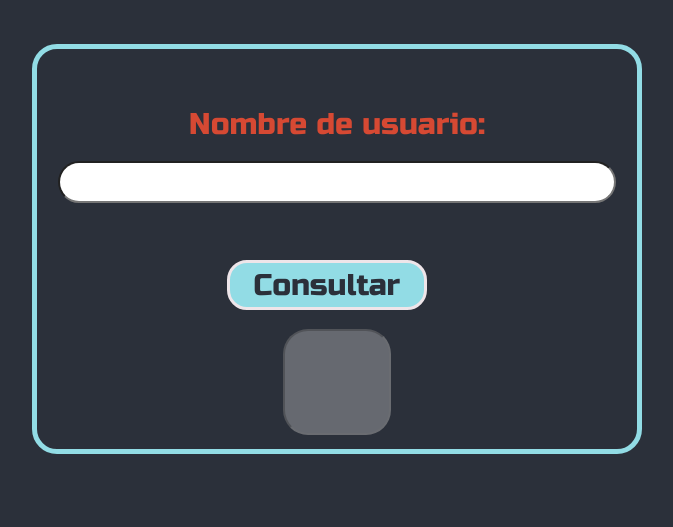
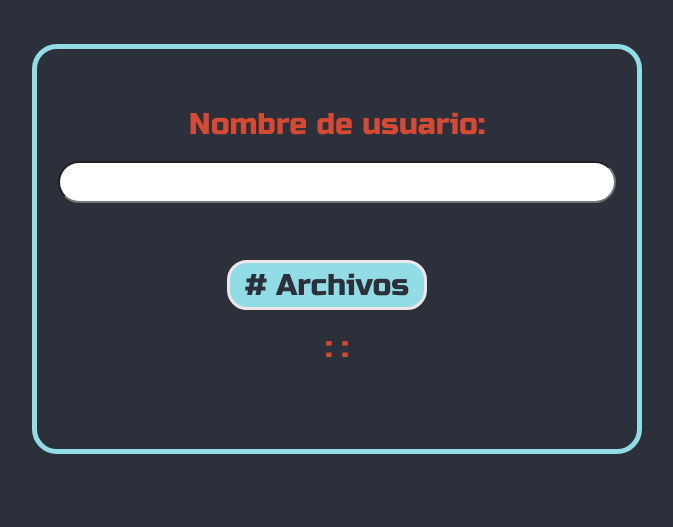
Before and after one commit to software-architecture-un/senderosun_wa, a React app: page /interface-files in a window 1280 px wide. Shown: the part 143-670 px from the top of the page, without its empty margins (303-976 px from the left). Built offline with nearby package versions, Linux system fonts and the light colour scheme; what react-google-maps would draw is missing.

Commit message:
SOAP Funcionando

```diff
--- a/src/index.js
+++ b/src/index.js
@@ -18,7 +18,7 @@ import UserListPlacesPage from './pages/user/ListPlaces/UserListPlacesPage'
 import UserListRoutesPage from './pages/user/ListRoutes/UserListRoutesPage'
 import PruebaSoap from './pages/soap/PruebaSoap'
 
-import SOAPPAge from './pages/SOAP/SOAPPage';
+import SOAPPAge from './pages/soap/SOAPPage';
 
 ReactDOM.render(
     <BrowserRouter style={{ background: 'red', }}>
--- a/src/pages/LoginPage/LoginPage.js
+++ b/src/pages/LoginPage/LoginPage.js
@@ -64,6 +64,8 @@ class LoginPage extends React.Component {
                     console.log(res)
                     window.location.href = '/user-data'
                 } else {
+                    console.log("MOSTRAR ERROR")
+                    console.log(res)
                     alert("Error: verificar el usuario y contraseña")
                     window.localStorage.clear()
                 }
--- a/src/pages/SOAP/SOAPPage.css
+++ b/src/pages/SOAP/SOAPPage.css
@@ -104,3 +104,8 @@
     border: 5px solid #EEE5E9;
     transform:  scale(0.95);
 }
+
+.SalidaConsultaSOAP {
+    font-size: 30px;
+    color: #D64933;
+}
--- a/src/pages/SOAP/SOAPPage.js
+++ b/src/pages/SOAP/SOAPPage.js
@@ -1,14 +1,55 @@
 import React from 'react';
 import './SOAPPage.css';
 import { Link } from 'react-router-dom';
+import DirectionGraphq from '../../components/conection/IpGraphql';
 
 class SOAPPage extends React.Component {
 
 
-    state = {}
+    state = {
+        EntradaDatosSOAP: "",
+        SalidaConsultaSOAP: ": :"
+    }
+
+    handleClick = e => {
+        console.log('--> PRUEBA SOAP')
+        const query = `
+          mutation{
+            getCountFiles(username:{
+              username: "${this.state.EntradaDatosSOAP}"
+            }){
+              value
+            }
+          }
+      `;
+
+        const url = DirectionGraphq;
+        const opts = {
+            method: "POST",
+            headers: { "Content-Type": "application/json" },
+            body: JSON.stringify({ query })
+        };
+
+        fetch(url, opts)
+            .then(res => res.json())
+            .then(res => {
+                if (this.state.EntradaDatosSOAP.length !== 0) {
+                    this.setState({
+                        SalidaConsultaSOAP: res.data.getCountFiles.value
+                    })
+                    // alert(`Se ha realizado la prueba de SOAP al grupo C => value: ${res.data.getCountFiles.value}`);
+                    console.log(res.data.getCountFiles);
+                } else {
+                    alert("Error: verificar campo ingresado");
+                }
+            })
+            .catch(console.error);
+    }
 
     handleChange = e => {
-
+        this.setState({
+            [e.target.name]: e.target.value,
+        })
     }
 
     render() {
@@ -24,15 +65,16 @@ class SOAPPage extends React.Component {
                     <label className="LabelSOAP" >Nombre de usuario:</label>
                     <br />
                     <br />
-                    <input onChange={this.handleChange} className="InputEntradaSOAP" name="EntradaDatosSOAP" />
+                    <input onChange={this.handleChange} className="InputEntradaSOAP" name="EntradaDatosSOAP" value={this.state.EntradaDatosSOAP} />
                     <br />
                     <br />
                     <br />
                     <br />
-                    <button className="BotonConsultarSOAP">Consultar</button>
+                    <button className="BotonConsultarSOAP" onClick={this.handleClick} ># Archivos</button>
                     <br />
                     <br />
-                    <input className="InputSalidaSOAP" name="SalidaConsultaSOAP" disabled value="2" />
+                    {/* <input onChange={this.handleChange} className="InputSalidaSOAP" name="SalidaConsultaSOAP" value={this.state.SalidaConsultaSOAP} /> */}
+                    <label className="SalidaConsultaSOAP" >{this.state.SalidaConsultaSOAP}</label>
                     <br />
                     <br />
                 </div>
--- a/src/pages/soap/PruebaSoap.js
+++ b/src/pages/soap/PruebaSoap.js
@@ -1,13 +1,13 @@
 import React from 'react';
 import DirectionGraphq from '../../components/conection/IpGraphql';
 
-class PruebaSoap extends React.Component{
-  state= {
-    CampoUsername:"",
-    value:""
+class PruebaSoap extends React.Component {
+  state = {
+    CampoUsername: "",
+    value: ""
   }
 
-  handleClick = e =>{
+  handleClick = e => {
     console.log('--> PRUEBA SOAP')
     const query = `
       mutation{
@@ -29,10 +29,13 @@ class PruebaSoap extends React.Component{
     fetch(url, opts)
       .then(res => res.json())
       .then(res => {
-            if(this.state.CampoUsername.length!==0 ){
+        if (this.state.CampoUsername.length !== 0) {
+          this.setState({
+            value: res.data.getCountFiles.value
+          })
           alert(`Se ha realizado la prueba de SOAP al grupo C => value: ${res.data.getCountFiles.value}`);
           console.log(res.data.getCountFiles);
-            }else{
+        } else {
           alert("Error: verificar campo ingresado");
         }
       })
@@ -47,13 +50,13 @@ class PruebaSoap extends React.Component{
 
   }
 
-  render(){
+  render() {
     const MiSoap = this.state.value
-    return(
+    return (
       <div className="PruebaSoap">
         <h1>Prueba SOAP</h1>
         <label>username</label>
-        <input onChange={this.handleChange} name="CampoUsername" value={this.state.CampoUsername}/>
+        <input onChange={this.handleChange} name="CampoUsername" value={this.state.CampoUsername} />
         <div>
           <button onClick={this.handleClick}>Comprobar Soap</button>
         </div>
```
Lines whose indentation alone changed are shown as unchanged.
